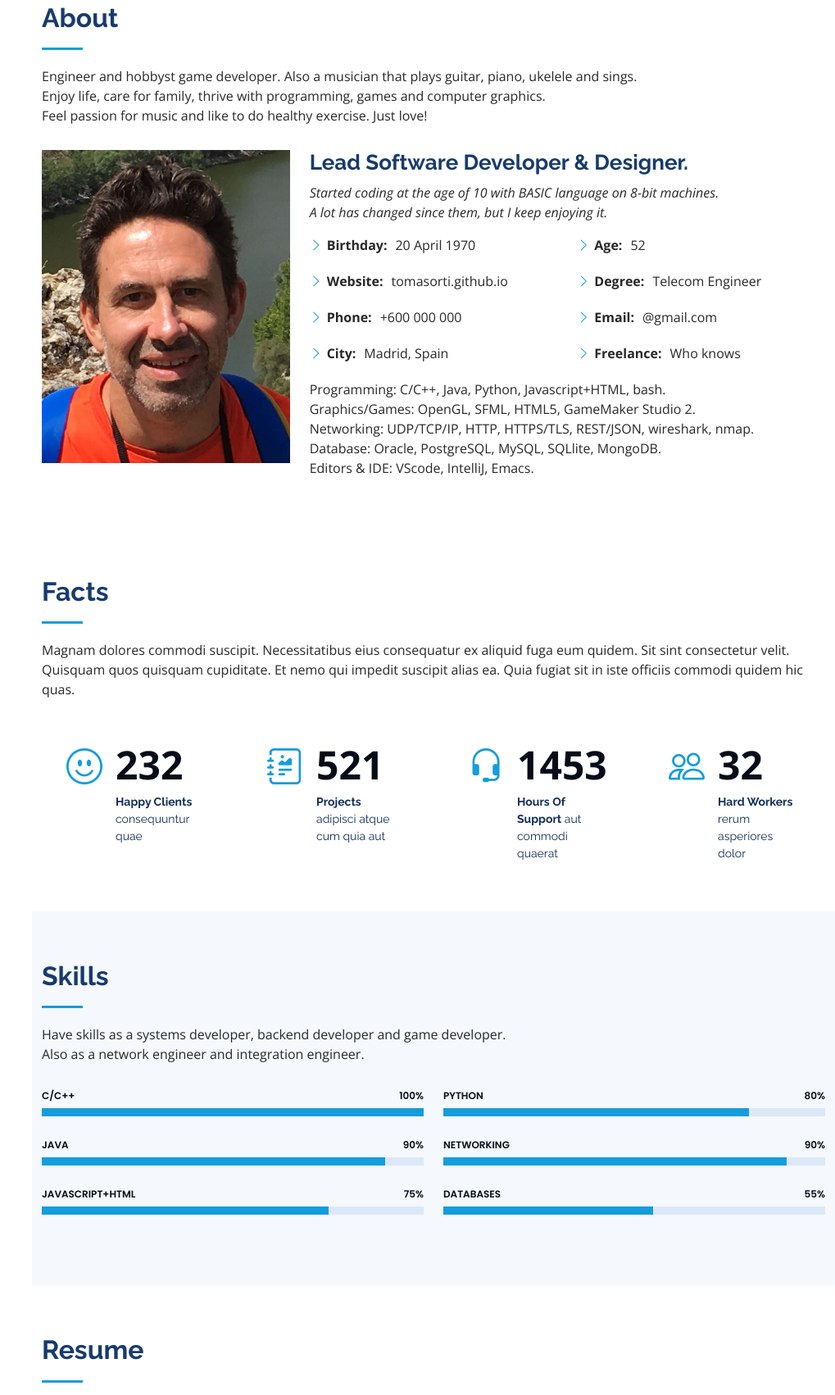
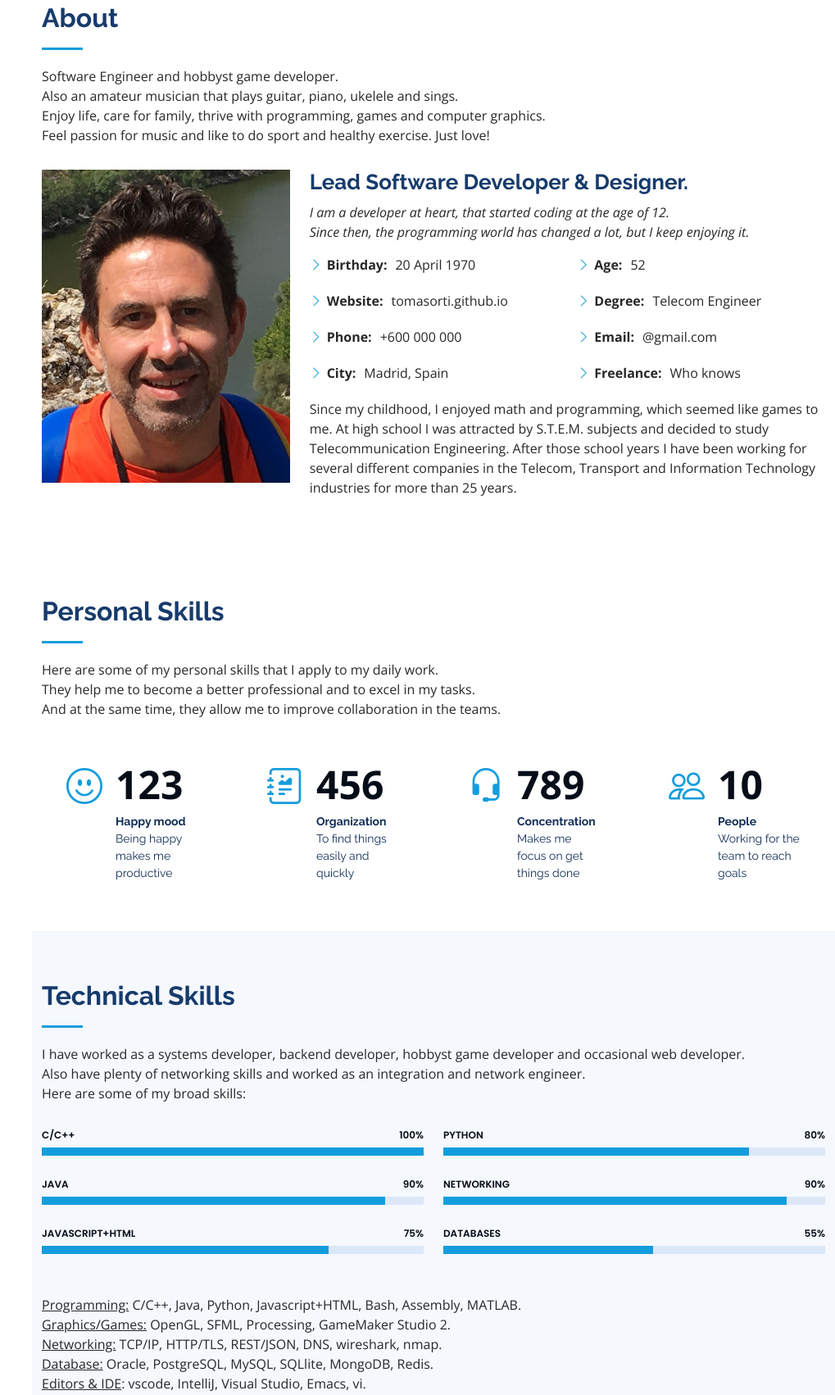
Before and after one commit to nephewtom/nephewtom.github.io, a plain HTML site: page index.html in a window 1280 px wide. Shown: the part 857-2559 px from the top of the page at 82% size, without its empty margins (261-1280 px from the left). Drawn offline with nearby package versions, Linux system fonts and the light colour scheme; no server answers.

Commit message:
Updated About, Personal and Technical Skills

```diff
--- a/index.html
+++ b/index.html
@@ -5,7 +5,7 @@
   <meta charset="utf-8">
   <meta content="width=device-width, initial-scale=1.0" name="viewport">
 
-  <title>iPortfolio Bootstrap Template - Index</title>
+  <title>Tomás Ortí - iPortfolio</title>
   <meta content="" name="description">
   <meta content="" name="keywords">
 
@@ -73,7 +73,7 @@
   <section id="hero" class="d-flex flex-column justify-content-center align-items-center">
     <div class="hero-container" data-aos="fade-in">
       <h1>Tomás Ortí</h1>
-      <p>I'm <span class="typed" data-typed-items="Developer, Musician, Sportsman, Father"></span></p>
+      <p>I'm <span class="typed" data-typed-items="Developer, Sportsman, Musician, Gamer"></span></p>
     </div>
   </section><!-- End Hero -->
 
@@ -85,9 +85,10 @@
 
         <div class="section-title">
           <h2>About</h2>
-          <p>Engineer and hobbyst game developer. Also a musician that plays guitar, piano, ukelele and sings.<br>
+          <p>Software Engineer and hobbyst game developer.<br>
+             Also an amateur musician that plays guitar, piano, ukelele and sings.<br>
           Enjoy life, care for family, thrive with programming, games and computer graphics.<br>
-          Feel passion for music and like to do healthy exercise. Just love!</p>
+          Feel passion for music and like to do sport and healthy exercise. Just love!</p>
         </div>
 
         <div class="row">
@@ -97,8 +98,8 @@
           <div class="col-lg-8 pt-4 pt-lg-0 content" data-aos="fade-left">
             <h3>Lead Software Developer &amp; Designer.</h3>
             <p class="fst-italic">
-              Started coding at the age of 10 with BASIC language on 8-bit machines.<br>
-              A lot has changed since them, but I keep enjoying it.
+              I am a developer at heart, that started coding at the age of 12.<br>
+              Since then, the programming world has changed a lot, but I keep enjoying it.
             </p>
             <div class="row">
               <div class="col-lg-6">
@@ -118,12 +119,7 @@
                 </ul>
               </div>
             </div>
-            <p>
-              Programming: C/C++, Java, Python, Javascript+HTML, bash.<br>
-              Graphics/Games: OpenGL, SFML, HTML5, GameMaker Studio 2.<br>
-              Networking: UDP/TCP/IP, HTTP, HTTPS/TLS, REST/JSON, wireshark, nmap.<br>
-              Database: Oracle, PostgreSQL, MySQL, SQLlite, MongoDB.<br>
-              Editors & IDE: VScode, IntelliJ, Emacs.
+            <p>Since my childhood, I enjoyed math and programming, which seemed like games to me. At high school I was attracted by S.T.E.M. subjects and decided to study Telecommunication Engineering. After those school years I have been working for several different companies in the Telecom, Transport and Information Technology industries for more than 25 years.
             </p>
           </div>
         </div>
@@ -136,8 +132,9 @@
       <div class="container">
 
         <div class="section-title">
-          <h2>Facts</h2>
-          <p>Magnam dolores commodi suscipit. Necessitatibus eius consequatur ex aliquid fuga eum quidem. Sit sint consectetur velit. Quisquam quos quisquam cupiditate. Et nemo qui impedit suscipit alias ea. Quia fugiat sit in iste officiis commodi quidem hic quas.</p>
+          <h2>Personal Skills</h2>
+          <p>Here are some of my personal skills that I apply to my daily work.<br>
+          They help me to become a better professional and to excel in my tasks.<br>And at the same time, they allow me to improve collaboration in the teams. </bra></p>
         </div>
 
         <div class="row no-gutters">
@@ -145,32 +142,32 @@
           <div class="col-lg-3 col-md-6 d-md-flex align-items-md-stretch" data-aos="fade-up">
             <div class="count-box">
               <i class="bi bi-emoji-smile"></i>
-              <span data-purecounter-start="0" data-purecounter-end="232" data-purecounter-duration="1" class="purecounter"></span>
-              <p><strong>Happy Clients</strong> consequuntur quae</p>
+              <span data-purecounter-start="0" data-purecounter-end="123" data-purecounter-duration="1" class="purecounter"></span>
+              <p><strong>Happy mood</strong> Being happy makes me productive</p>
             </div>
           </div>
 
           <div class="col-lg-3 col-md-6 d-md-flex align-items-md-stretch" data-aos="fade-up" data-aos-delay="100">
             <div class="count-box">
               <i class="bi bi-journal-richtext"></i>
-              <span data-purecounter-start="0" data-purecounter-end="521" data-purecounter-duration="1" class="purecounter"></span>
-              <p><strong>Projects</strong> adipisci atque cum quia aut</p>
+              <span data-purecounter-start="0" data-purecounter-end="456" data-purecounter-duration="1" class="purecounter"></span>
+              <p><strong>Organization</strong> To find things easily and quickly</p>
             </div>
           </div>
 
           <div class="col-lg-3 col-md-6 d-md-flex align-items-md-stretch" data-aos="fade-up" data-aos-delay="200">
             <div class="count-box">
               <i class="bi bi-headset"></i>
-              <span data-purecounter-start="0" data-purecounter-end="1453" data-purecounter-duration="1" class="purecounter"></span>
-              <p><strong>Hours Of Support</strong> aut commodi quaerat</p>
+              <span data-purecounter-start="0" data-purecounter-end="789" data-purecounter-duration="1" class="purecounter"></span>
+              <p><strong>Concentration</strong> Makes me focus on get things done</p>
             </div>
           </div>
 
           <div class="col-lg-3 col-md-6 d-md-flex align-items-md-stretch" data-aos="fade-up" data-aos-delay="300">
             <div class="count-box">
               <i class="bi bi-people"></i>
-              <span data-purecounter-start="0" data-purecounter-end="32" data-purecounter-duration="1" class="purecounter"></span>
-              <p><strong>Hard Workers</strong> rerum asperiores dolor</p>
+              <span data-purecounter-start="0" data-purecounter-end="10" data-purecounter-duration="1" class="purecounter"></span>
+              <p><strong>People</strong> Working for the team to reach goals</p>
             </div>
           </div>
 
@@ -184,9 +181,11 @@
       <div class="container">
 
         <div class="section-title">
-          <h2>Skills</h2>
-          <p>Have skills as a systems developer, backend developer and game developer.<br>
-             Also as a network engineer and integration engineer.</p>
+          <h2>Technical Skills</h2>
+          <p>I have worked as a systems developer, backend developer, hobbyst game developer and occasional web developer.<br>
+             Also have plenty of networking skills and worked as an integration and network engineer.<br>
+             Here are some of my broad skills:
+            </p>
         </div>
 
         <div class="row skills-content">
@@ -242,7 +241,16 @@
           </div>
 
         </div>
-
+        <p><br>
+          <u>Programming:</u> C/C++, Java, Python, Javascript+HTML, Bash, Assembly, MATLAB.<br>
+          <u>Graphics/Games:</u> OpenGL, SFML, Processing, GameMaker Studio 2.<br>
+          <u>Networking:</u> TCP/IP, HTTP/TLS, REST/JSON, DNS, wireshark, nmap.<br>
+          <u>Database:</u> Oracle, PostgreSQL, MySQL, SQLlite, MongoDB, Redis.<br>
+          <u>Editors & IDE</u>: vscode, IntelliJ, Visual Studio, Emacs, vi.<br>
+          <u>Frameworks:</u><br>
+          <u>Cloud & Devops:</u><br>
+          <u>Graphic Design:</u><br>
+        </p>
       </div>
     </section><!-- End Skills Section -->
 
```
